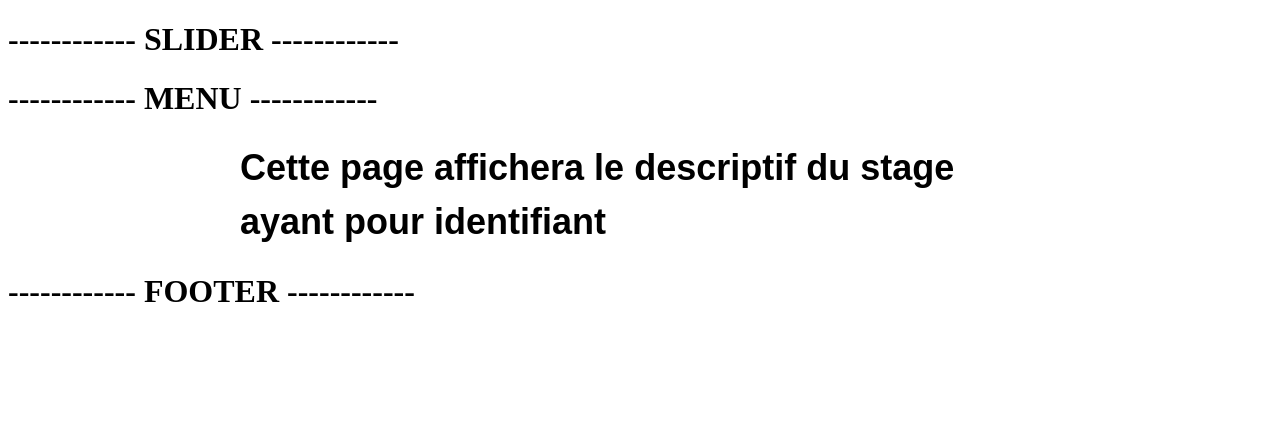
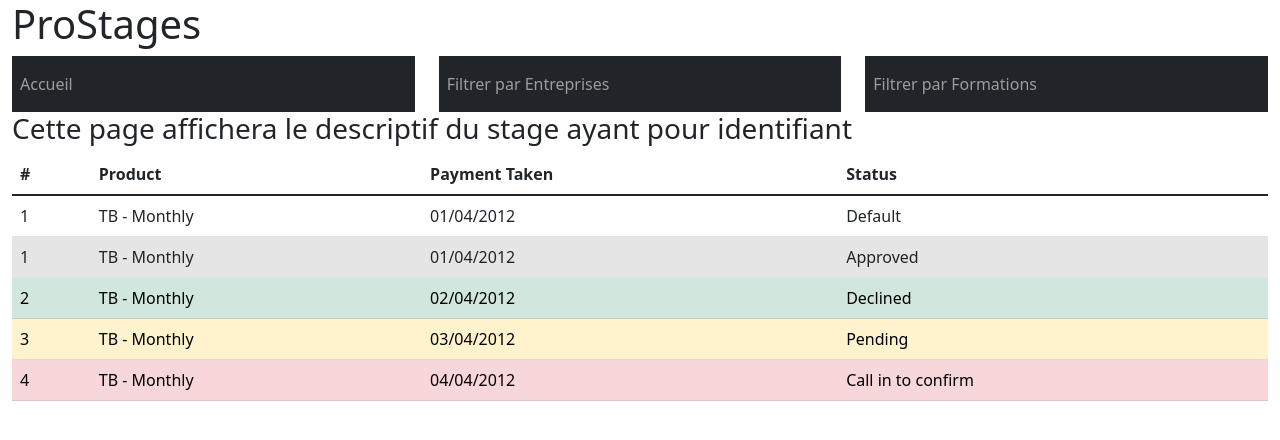
Before and after one commit to ByLyZ/prosages, a Symfony app: template templates/stages/index.html.twig in a window 1280 px wide. Shown: the top 440 px of the page. Run offline with Twig, Linux system fonts and the light colour scheme; the template is opened without the code that fills it, so the values that code supplies are empty; some libraries are stand-ins or nearby versions.

Commit message:
Fin du design de ProStages

```diff
--- a/templates/base.html.twig
+++ b/templates/base.html.twig
@@ -4,28 +4,177 @@
         <meta charset="UTF-8">
         <meta name="viewport" content="width=device-width, initial-scale=1">
 
+
+        {# Run composer require symfony/webpack-encore-bundle
+           and uncomment the following Encore helpers to start using Symfony UX #}
+        {% block stylesheets %}
+            {#{{ encore_entry_link_tags('app') }}#}
+            <link href="{{asset('/css/bootstrap.min.css')}}" rel="stylesheet">
+        {% endblock %}
+
+        {% block javascripts %}
+            {#{{ encore_entry_script_tags('app') }}#}
+            <script src="https://cdn.jsdelivr.net/npm/@popperjs/core@2.10.2/dist/umd/popper.min.js" integrity="sha384-7+zCNj/IqJ95wo16oMtfsKbZ9ccEh31eOz1HGyDuCQ6wgnyJNSYdrPa03rtR1zdB" crossorigin="anonymous"></script>
+            <script src="{{asset('/js/bootstrap.min.js')}}" ></script>
+            <script src="{{asset('/js/bootstrap.bundle.min.js')}}"></script>
+            <script src="//ajax.googleapis.com/ajax/libs/jquery/1.11.0/jquery.min.js"></script>
+        {% endblock %}
+
         <title>{% block title %}ProStages{% endblock %}</title>
 
     </head>
     <body>
-        {% block stylesheets %}
-        <link href="{{asset('/css/bootstrap.min.css')}}">
-        {% endblock %}
         {% block slider %}
-        <h1>------------ SLIDER ------------</h1>
+        <div class="container-fluid">
+            <div class="row">
+                <div class="col-md-12">
+                    <h1>
+                        ProStages
+                    </h1>
+                </div>
+            </div>
         {% endblock %}
         {% block menu %}
-        <h1>------------ MENU ------------</h1>
+        <div class="row">
+            <div class="col-md-4">
+                <nav class="navbar navbar-expand-lg navbar-light bg-light navbar-dark bg-dark">
+                    <div class="collapse navbar-collapse" id="bs-example-navbar-collapse-1">
+                        <ul class="navbar-nav">
+                            <li class="nav-item active">
+                                 <a class="nav-link" href="{{path('accueil')}}">Accueil</span></a>
+                            </li>
+                        </ul>
+                    </div>
+                </nav>
+            </div>
+            <div class="col-md-4">
+                <nav class="navbar navbar-expand-lg navbar-light bg-light navbar-dark bg-dark">
+                    <div class="collapse navbar-collapse" id="bs-example-navbar-collapse-1">
+                        <ul class="navbar-nav">
+                            <li class="nav-item active">
+                                 <a class="nav-link" href="{{path('entreprises')}}">Filtrer par Entreprises</a>
+                            </li>
+                        </ul>
+                    </div>
+                </nav>
+            </div>
+            <div class="col-md-4">
+                <nav class="navbar navbar-expand-lg navbar-light bg-light navbar-dark bg-dark">
+                    <div class="collapse navbar-collapse" id="bs-example-navbar-collapse-1">
+                        <ul class="navbar-nav">
+                            <li class="nav-item active">
+                                 <a class="nav-link" href="{{path('formations')}}">Filtrer par Formations</span></a>
+                            </li>
+                        </ul>
+                    </div>
+                </nav>
+            </div>
+        </div>
+        {% endblock %}
+        {% block titreContenu %}
+        <div class="row">
+            <div class="col-md-12">
+                <h3>
+                    Titre du Contenu
+                </h3>
+            </div>
+        </div>
         {% endblock %}
         {% block contenu %}
-        {% endblock %}
-        {% block footer %}
-        <h1>------------ FOOTER ------------</h1>
-        {% endblock %}
-        {% block javascripts %}
-        <script src="https://cdn.jsdelivr.net/npm/bootstrap@5.1.3/dist/js/bootstrap.bundle.min.js" integrity="sha384-ka7Sk0Gln4gmtz2MlQnikT1wXgYsOg+OMhuP+IlRH9sENBO0LRn5q+8nbTov4+1p" crossorigin="anonymous"></script>
-        <script src="https://cdn.jsdelivr.net/npm/@popperjs/core@2.10.2/dist/umd/popper.min.js" integrity="sha384-7+zCNj/IqJ95wo16oMtfsKbZ9ccEh31eOz1HGyDuCQ6wgnyJNSYdrPa03rtR1zdB" crossorigin="anonymous"></script>
-        <script src="asset('/js/bootstrap.min.js')"></script>
+        <div class="row">
+		<div class="col-md-12">
+			<table class="table">
+				<thead>
+					<tr>
+						<th>
+							#
+						</th>
+						<th>
+							Product
+						</th>
+						<th>
+							Payment Taken
+						</th>
+						<th>
+							Status
+						</th>
+					</tr>
+				</thead>
+				<tbody>
+					<tr>
+						<td>
+							1
+						</td>
+						<td>
+							TB - Monthly
+						</td>
+						<td>
+							01/04/2012
+						</td>
+						<td>
+							Default
+						</td>
+					</tr>
+					<tr class="table-active">
+						<td>
+							1
+						</td>
+						<td>
+							TB - Monthly
+						</td>
+						<td>
+							01/04/2012
+						</td>
+						<td>
+							Approved
+						</td>
+					</tr>
+					<tr class="table-success">
+						<td>
+							2
+						</td>
+						<td>
+							TB - Monthly
+						</td>
+						<td>
+							02/04/2012
+						</td>
+						<td>
+							Declined
+						</td>
+					</tr>
+					<tr class="table-warning">
+						<td>
+							3
+						</td>
+						<td>
+							TB - Monthly
+						</td>
+						<td>
+							03/04/2012
+						</td>
+						<td>
+							Pending
+						</td>
+					</tr>
+					<tr class="table-danger">
+						<td>
+							4
+						</td>
+						<td>
+							TB - Monthly
+						</td>
+						<td>
+							04/04/2012
+						</td>
+						<td>
+							Call in to confirm
+						</td>
+					</tr>
+				</tbody>
+			</table>
+		</div>
+	</div>
         {% endblock %}
     </body>
 </html>
--- a/templates/stages/index.html.twig
+++ b/templates/stages/index.html.twig
@@ -1,12 +1,7 @@
 {% extends 'base.html.twig' %}
 
-{% block contenu %}
-<style>
-    .example-wrapper { margin: 1em auto; max-width: 800px; width: 95%; font: 18px/1.5 sans-serif; }
-    .example-wrapper code { background: #F5F5F5; padding: 2px 6px; }
-</style>
-
+{% block titreContenu %}
 <div class="example-wrapper">
-    <h1>Cette page affichera le descriptif du stage ayant pour identifiant {{id}}</h1>
+    <h3>Cette page affichera le descriptif du stage ayant pour identifiant {{id}}</h3>
 </div>
 {% endblock %}
```
Also changed, not shown: templates/accueil/index.html.twig (+68 -13 lines), templates/entreprises/index.html.twig (+2 -7 lines), templates/formations/index.html.twig (+2 -7 lines).
